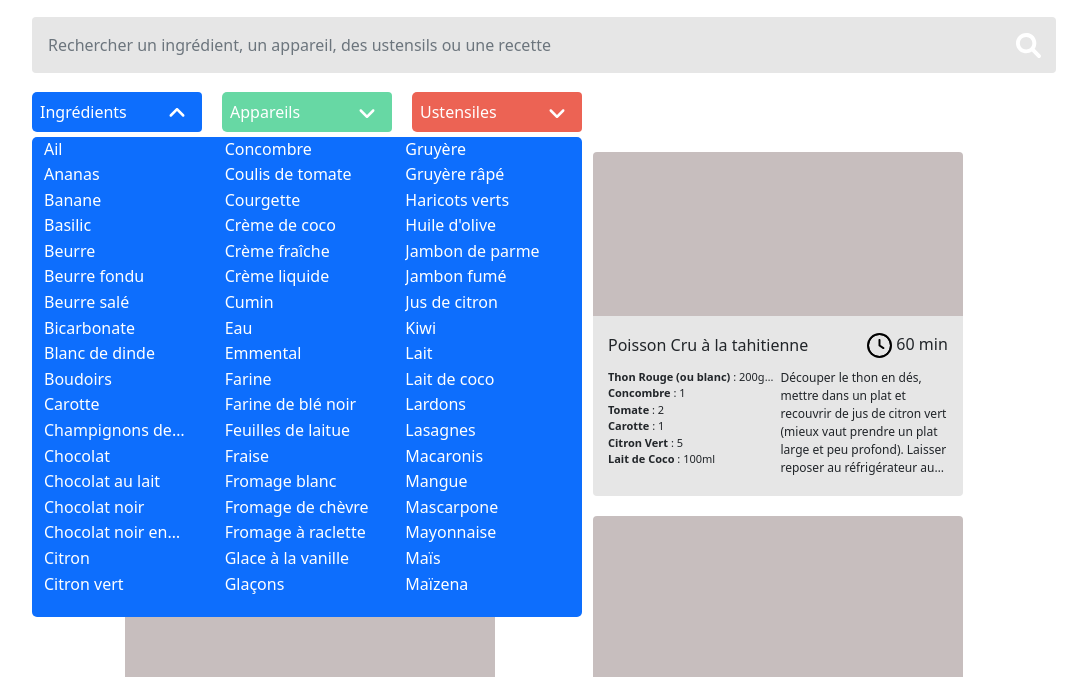
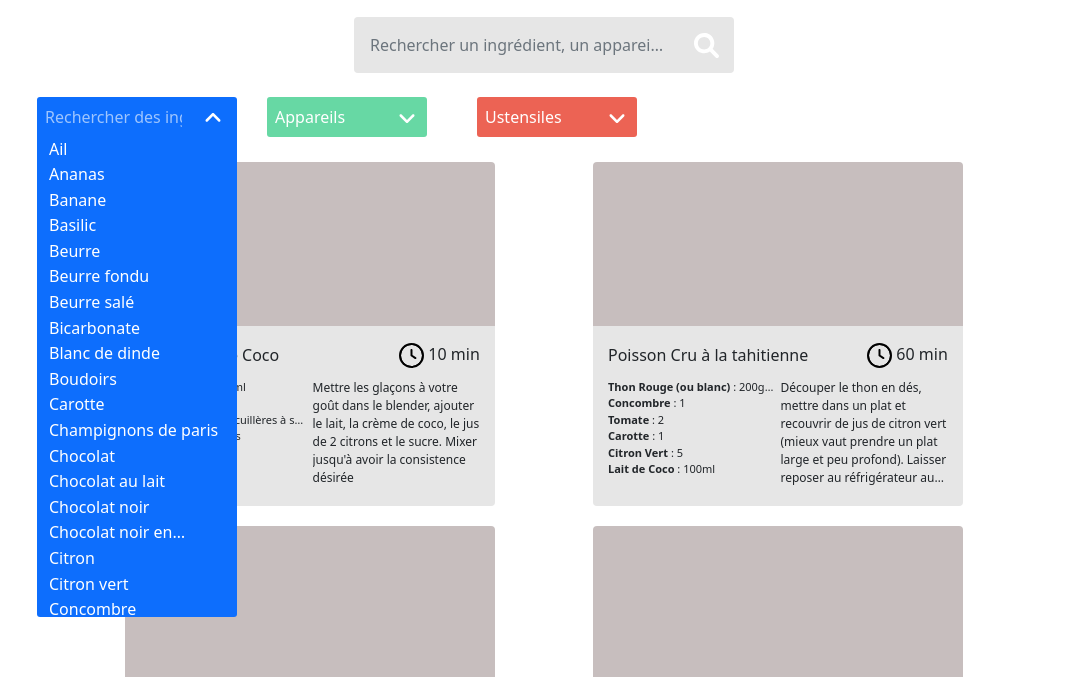
Before and after one commit to MarieRodiet/Les-Petits-Plats, a website with bundled scripts: page index.html in a window 1280 px wide. Both pictures are taken after a click on the button 272 px from the left and 190 px from the top of the page. Shown: the part 79-756 px from the top of the page, without its empty margins (96-1183 px from the left). Built offline with nearby package versions, Linux system fonts and the light colour scheme.

Commit message:
working on list filtered

```diff
--- a/index.html
+++ b/index.html
@@ -16,9 +16,9 @@
     </header>
     <main>
         <section class="input-group" id="main-search-section">
-            <input id="main-input" class="shadow-none fs-6 rounded-start border-0 p-3 form-control" type="text"
+            <input id="main-input" class="shadow-none fs-6 border-0 p-3 form-control" type="text"
                 placeholder="Rechercher un ingrédient, un appareil, des ustensils ou une recette">
-            <button class="shadow-none h-auto h-auto rounded-end border-0 btn btn-secondary" id="main-search-btn"
+            <button class="shadow-none h-auto h-auto border-0 btn btn-secondary" id="main-search-btn"
                 type="button">
                 <svg xmlns="http://www.w3.org/2000/svg" viewBox="0 0 512 512">
                     <!--! Font Awesome Pro 6.0.0 by @fontawesome - https://fontawesome.com License - https://fontawesome.com/license (Commercial License) Copyright 2022 Fonticons, Inc. -->
@@ -30,17 +30,20 @@
         <div id="badges"></div>
 
         <section id="secondary-search-section">
+
             <div class="input-group" id="ingredients-search">
-                <input id="input-ingredients" class="shadow-none text-white form-control fs-6 border-0 p-2" type="text"
+                <div class="inputAndButton">
+                    <input id="input-ingredients" class="shadow-none text-white fs-6 border-0 p-2" type="text"
                         placeholder="Ingrédients">
-                <button class="shadow-none btn btn-primary s-search-btn rounded-end border-0 text-white pl-3"
-                    id="ingredients-btn" type="button">
+                    <button class="s-search-btn shadow-none border-0 text-white pl-3" id="ingredients-btn"
+                        type="button">
                         <svg xmlns="http://www.w3.org/2000/svg" viewBox="0 0 384 512">
                             <!--! Font Awesome Pro 6.0.0 by @fontawesome - https://fontawesome.com License - https://fontawesome.com/license (Commercial License) Copyright 2022 Fonticons, Inc. -->
                             <path fill="currentColor"
                                 d="M192 384c-8.188 0-16.38-3.125-22.62-9.375l-160-160c-12.5-12.5-12.5-32.75 0-45.25s32.75-12.5 45.25 0L192 306.8l137.4-137.4c12.5-12.5 32.75-12.5 45.25 0s12.5 32.75 0 45.25l-160 160C208.4 380.9 200.2 384 192 384z" />
                         </svg>
                     </button>
+                </div>
 
                 <div class="navs">
                     <nav id="ingredients-nav" class="bg-primary"></nav>
@@ -48,9 +51,10 @@
             </div>
 
             <div class="input-group" id="equipments-search">
-                <input id="input-equipments" class="shadow-none text-white form-control fs-6 border-0 p-2" type="text"
-                    placeholder="Appareils">
-                <button class="shadow-none s-search-btn rounded-end border-0 text-white pl-3" id="equipments-btn"
+                <div class="inputAndButton">
+                    <input id="input-equipments" class="shadow-none text-white fs-6 border-0 p-2"
+                        type="text" placeholder="Appareils">
+                    <button class="shadow-none s-search-btn border-0 text-white pl-3" id="equipments-btn"
                         type="button">
                         <svg xmlns="http://www.w3.org/2000/svg" viewBox="0 0 384 512">
                             <!--! Font Awesome Pro 6.0.0 by @fontawesome - https://fontawesome.com License - https://fontawesome.com/license (Commercial License) Copyright 2022 Fonticons, Inc. -->
@@ -58,6 +62,7 @@
                                 d="M192 384c-8.188 0-16.38-3.125-22.62-9.375l-160-160c-12.5-12.5-12.5-32.75 0-45.25s32.75-12.5 45.25 0L192 306.8l137.4-137.4c12.5-12.5 32.75-12.5 45.25 0s12.5 32.75 0 45.25l-160 160C208.4 380.9 200.2 384 192 384z" />
                         </svg>
                     </button>
+                </div>
 
                 <div class="navs">
                     <nav id="equipments-nav"></nav>
@@ -65,17 +70,18 @@
             </div>
 
             <div class="input-group" id="ustensils-search">
-                <input id="input-ustensils" class="shadow-none text-white form-control fs-6 border-0 p-2" type="text"
-                    placeholder="Ustensiles">
-                <button class="shadow-none btn btn-primary s-search-btn rounded-end border-0 text-white pl-3"
-                    id="ustensils-btn" type="button">
+                <div class="inputAndButton">
+                    <input id="input-ustensils" class="shadow-none text-white fs-6 border-0 p-2"
+                        type="text" placeholder="Ustensiles">
+                    <button class="shadow-none s-search-btn border-0 text-white pl-3" id="ustensils-btn"
+                        type="button">
                         <svg xmlns="http://www.w3.org/2000/svg" viewBox="0 0 384 512">
                             <!--! Font Awesome Pro 6.0.0 by @fontawesome - https://fontawesome.com License - https://fontawesome.com/license (Commercial License) Copyright 2022 Fonticons, Inc. -->
                             <path fill="currentColor"
                                 d="M192 384c-8.188 0-16.38-3.125-22.62-9.375l-160-160c-12.5-12.5-12.5-32.75 0-45.25s32.75-12.5 45.25 0L192 306.8l137.4-137.4c12.5-12.5 32.75-12.5 45.25 0s12.5 32.75 0 45.25l-160 160C208.4 380.9 200.2 384 192 384z" />
                         </svg>
                     </button>
-
+                </div>
                 <div class="navs">
                     <nav id="ustensils-nav"></nav>
                 </div>
--- a/scripts/page/index.js
+++ b/scripts/page/index.js
@@ -22,11 +22,13 @@
         this.$equipmentsNav = document.querySelector("#equipments-nav");
         this.$ustensilsNav = document.querySelector("#ustensils-nav");
 
+        this.$ingredientsInput = document.querySelector("#input-ingredients");
+        this.$equipmentsInput = document.querySelector("#input-equipments");
+        this.$ustensilsInput = document.querySelector("#input-ustensils");
+
         this.$ingredientsBtn = document.querySelector("#ingredients-btn");
         this.$equipmentsBtn = document.querySelector("#equipments-btn");
         this.$ustensilsBtn = document.querySelector("#ustensils-btn");
-
-
     }
 
     async init() {
@@ -205,6 +207,23 @@
         this.$ingredientsNav.appendChild(Template.getList());
         this.handleUlElement(this.$ingredientsBtn, this.$ingredientsNav);
         this.handleListClick(this.$ingredientsBtn, this.$ingredientsNav);
+        this.$ingredientsInput.addEventListener("keyup", () => {
+            let input = event.target.value;
+            console.log(input);
+            let filtered = [];
+            const regex = new RegExp(input.toLowerCase());
+            this._allIngredients.filter((element) => {
+                if (regex.test(element.toLowerCase())) {
+                    filtered.push(element);
+                    console.log(element);
+                }
+            })
+            console.log("filtered");
+            console.log(filtered);
+            this.$ingredientsNav.innerHTML = "";
+            let Template = new ListTemplate(this._allIngredients, "#ingredients-btn", "#ingredients-nav", "ingredients");
+            this.$ingredientsNav.appendChild(Template.getList());
+        })
     }
 
     handleEquipmentInput() {
@@ -229,14 +248,53 @@
 
     toggleNavBar(btn, nav) {
         let $ulElement = nav.querySelector(" ul");
+        let input = btn.previousElementSibling;
+        let type = input.getAttribute("id");
         if (!$ulElement.getAttribute('style') || $ulElement.getAttribute('style') === 'display: none;') {
             $ulElement.style.display = "block";
             btn.querySelector("svg").classList.add("up");
             btn.querySelector("svg").classList.remove("down");
+            btn.classList.add("buttonBottomRadiusRemoval");
             $ulElement.setAttribute("aria-expanded", "true");
+            input.focus();
+            input.placeholder = "Rechercher des " + this.getPlaceHolder(type);
+            input.classList.add("inputBottomRadiusRemoval");
+            let parent = input.parentNode;
+            parent.classList.add("inputAndButtonExtended");
+            let nav = parent.nextElementSibling;
+            nav.classList.add("navExtended");
+            let list = nav.childNodes[1];
+            list.classList.add("listExtended");
         }
         else {
-            this.closeNavBar(btn, nav);
+            this.closeNavBar(btn, nav, input);
+        }
+    }
+
+    closeNavBar(btn, nav, input) {
+        let type = input.getAttribute("id");
+        let $ulElement = nav.querySelector("ul");
+        $ulElement.style.display = "none";
+        btn.querySelector("svg").classList.add("down");
+        btn.querySelector("svg").classList.remove("up");
+        $ulElement.setAttribute("aria-expanded", "false");
+        input.placeholder = this.getPlaceHolder(type)[0].toUpperCase() + this.getPlaceHolder(type).slice(1);
+        input.classList.remove("inputBottomRadiusRemoval");
+        let parent = input.parentNode;
+        parent.classList.remove("inputAndButtonExtended");
+        btn.classList.remove("buttonBottomRadiusRemoval");
+        nav.classList.remove("navExtended");
+
+    }
+
+    getPlaceHolder(id) {
+        switch (id) {
+            case "input-ingredients":
+                return "ingrédients";
+            case "input-equipments":
+                return "appareils";
+            case "input-ustensils":
+                return "ustensiles";
         }
     }
 
@@ -248,13 +306,7 @@
         }
     }
 
-    closeNavBar(btn, nav) {
-        let $ulElement = nav.querySelector("ul");
-        $ulElement.style.display = "none";
-        btn.querySelector("svg").classList.add("down");
-        btn.querySelector("svg").classList.remove("up");
-        $ulElement.setAttribute("aria-expanded", "false");
-    }
+
 
     handleAddBadge(btn, nav) {
         let newBadge = {
@@ -272,7 +324,7 @@
 
             console.log("just pushed a new badge to this._allBadges: ")
             console.log(this._allBadges);
-            this.filterRecipes();
+            //this.filterRecipes();
         }
         else {
             console.log("you already have this item");
--- a/styles/inputs.css
+++ b/styles/inputs.css
@@ -48,45 +48,72 @@
 }
 
 /*MOBILE SECONDARY SEARCH*/
-#secondary-search {
+#secondary-search-section {
   display: flex;
   flex-direction: column;
   width: 100%;
 }
 
-#ingredients-search,
-#equipments-search,
-#ustensils-search {
-  margin: 10px auto;
+#secondary-search-section .input-group {
   width: 80%;
-  max-width: 380px;
+  min-width: 200px;
+  margin: 5px 10%;
+  display: flex;
+  flex-direction: column;
+  align-items: center;
 }
 
-#secondary-search-section input {
-  width: 70%;
-  border-radius: 5px 0 0px 5px;
+.inputAndButton {
+  display: flex;
+  width: 60%;
 }
 
-#secondary-search-section input:focus + .s-search-btn {
+.inputAndButtonExtended {
+  width: 100%;
+  max-width: 350px;
+}
+
+.inputBottomRadiusRemoval {
+  border-bottom-left-radius: 0 !important;
+}
+
+.buttonBottomRadiusRemoval {
+  border-bottom-right-radius: 0 !important;
+}
+
+.inputAndButton:focus {
   outline: none;
+}
+.inputAndButton input {
+  width: 75%;
+  outline: none;
+  min-width: 100px;
+  border-radius: 3px 0 0 3px;
+}
+
+.s-search-btn {
+  width: 25%;
+  border: none;
+  border-radius: 0 3px 3px 0;
+}
+
+.s-search-btn svg {
+  width: 40px;
+  height: 20px;
 }
 
 #secondary-search-section input::placeholder {
   color: white;
 }
 
-#secondary-search-section input:focus::placeholder {
-  color: transparent;
+#secondary-search-section #input-ingredients:focus::placeholder {
+  color: #9ec5fe;
 }
-
-.s-search-btn {
-  width: 30%;
-  border: none;
+#secondary-search-section #input-equipments:focus::placeholder {
+  color: #e1f7ed;
 }
-
-.s-search-btn svg {
-  width: 20px;
-  height: 20px;
+#secondary-search-section #input-ustensils:focus::placeholder {
+  color: #f7c1bb;
 }
 
 .up {
@@ -113,25 +140,29 @@
 
 /*NAVS LISTS OF INPUTS*/
 .navs {
+  position: absolute;
+  z-index: 2;
   display: flex;
   flex-direction: column;
   justify-content: start;
-  width: 80%;
-  max-width: 380px;
-  margin: 0px auto;
-  position: absolute;
+  width: 60%;
 }
 
-#ingredients-nav,
-#equipments-nav,
-#ustensils-nav {
-  width: 80%;
-  max-width: 380px;
+.navs nav {
+  width: 100%;
   position: absolute;
   z-index: 3;
-  top: 43px;
-  left: 1px;
+  top: 40px;
   border-radius: 5px;
+}
+
+.navExtended {
+  width: 100%;
+  max-width: 350px;
+}
+
+.listExtended {
+  border-radius: 0px 0px 3px 3px !important;
 }
 
 #equipments-nav {
@@ -142,9 +173,7 @@
   background-color: #ec6354 !important;
 }
 
-#ingredients-nav ul,
-#equipments-nav ul,
-#ustensils-nav ul {
+.navs nav ul {
   display: none;
   padding: 0 12px;
   margin: 0;
@@ -152,9 +181,7 @@
   overflow: scroll;
 }
 
-#ingredients-nav ul li,
-#equipments-nav ul li,
-#ustensils-nav ul li {
+.navs nav ul li {
   width: 99%;
   overflow: hidden;
   text-overflow: ellipsis;
@@ -165,9 +192,7 @@
   line-height: 1.6;
 }
 
-#ingredients-nav li:hover,
-#equipments-nav li:hover,
-#ustensils-nav li:hover {
+.navs nav ul li:hover {
   color: #b6babe;
   cursor: pointer;
 }
@@ -231,72 +256,115 @@
 }
 
 /* BIG TABLET VERSION */
-@media only screen and (min-width: 600px) {
-  #main-search-section {
-    max-width: none;
-  }
 
+@media only screen and (min-width: 800px) {
   #secondary-search-section {
     display: flex;
     flex-direction: row;
-    justify-content: start;
-    width: 80%;
-    margin: 0 auto;
+    padding: 0 10%;
   }
 
-  #ingredients-search,
-  #equipments-search,
-  #ustensils-search {
-    max-width: 380px;
-    width: 100%;
-    margin: 0 10px 0 0;
+  #secondary-search-section .input-group {
+    width: 180px;
+    margin: 5px;
+    display: flex;
+    flex-direction: column;
+    align-items: center;
   }
 
-  #ingredients-search,
-  #equipments-search,
-  #ustensils-search {
-    margin: 0 10px;
+  .inputAndButton {
+    width: 160px;
   }
 
-  .navs #ingredients-nav,
-  .navs #equipments-nav {
-    width: 400px;
+  .inputAndButtonExtended {
     max-width: none;
-    top: 45px;
+    width: 200px;
   }
 
-  .navs #equipments-nav {
-    left: -100px;
+  .inputAndButton input {
+    width: 160px;
   }
 
-  .navs #ustensils-nav {
-    width: 250px;
-    transform: translateX(-60px);
+  .navs {
+    width: 100%;
+    min-width: 200px;
+    display: flex;
+    flex-direction: column;
+    align-items: center;
   }
 
-  .navs #ingredients-nav ul,
-  .navs #equipments-nav ul {
-    -webkit-column-count: 2;
-    -moz-column-count: 2;
-    column-count: 2;
+  .navExtended {
+    width: 100%;
+    max-width: 450px;
+    left: 1px;
   }
 }
 
-@media only screen and (min-width: 950px) {
-  #ingredients-search,
-  #equipments-search,
-  #ustensils-search {
-    width: 170px;
-    margin: 0 20px 0 0;
+/*
+@media only screen and (min-width: 800px) {
+  #secondary-search-section {
+    display: grid;
+    grid-template-columns: repeat(9, 1fr);
   }
 
-  .navs #ingredients-nav {
-    width: 550px;
+  #ingredients-search {
+    grid-column-start: 4;
+    grid-column-end: 5;
+  }
+  #equipments-search {
+    grid-column-start: 5;
+    grid-column-end: 6;
+  }
+  #ustensils-search {
+    grid-column-start: 6;
+    grid-column-end: 7;
   }
 
-  .navs #ingredients-nav ul {
-    -webkit-column-count: 3;
-    -moz-column-count: 3;
-    column-count: 3;
+  .changeGrid {
+    grid-column: 1/2;
+  }
+
+  #secondary-search-section .input-group {
+    width: 100%;
+    margin: 5px;
+    display: flex;
+    flex-direction: column;
+    align-items: center;
+  }
+
+  .inputAndButton {
+    width: 160px;
+  }
+
+  .inputAndButtonExtended {
+    max-width: none;
+    width: 200px;
+  }
+
+  .inputAndButton input {
+    width: 160px;
+  }
+
+  .navs {
+    width: 100%;
+    min-width: 200px;
+    display: flex;
+    flex-direction: column;
+    align-items: center;
+  }
+
+  .navExtended {
+    width: 100%;
+    max-width: 450px;
+    left: 1px;
   }
 }
+
+
+in index.js:
+
+let navParent = nav.parentNode;
+navParent.classList.add("changeGrid");
+let navParent = nav.parentNode;
+navParent.classList.remove("changeGrid");
+*/
```
Lines whose indentation alone changed are shown as unchanged.
